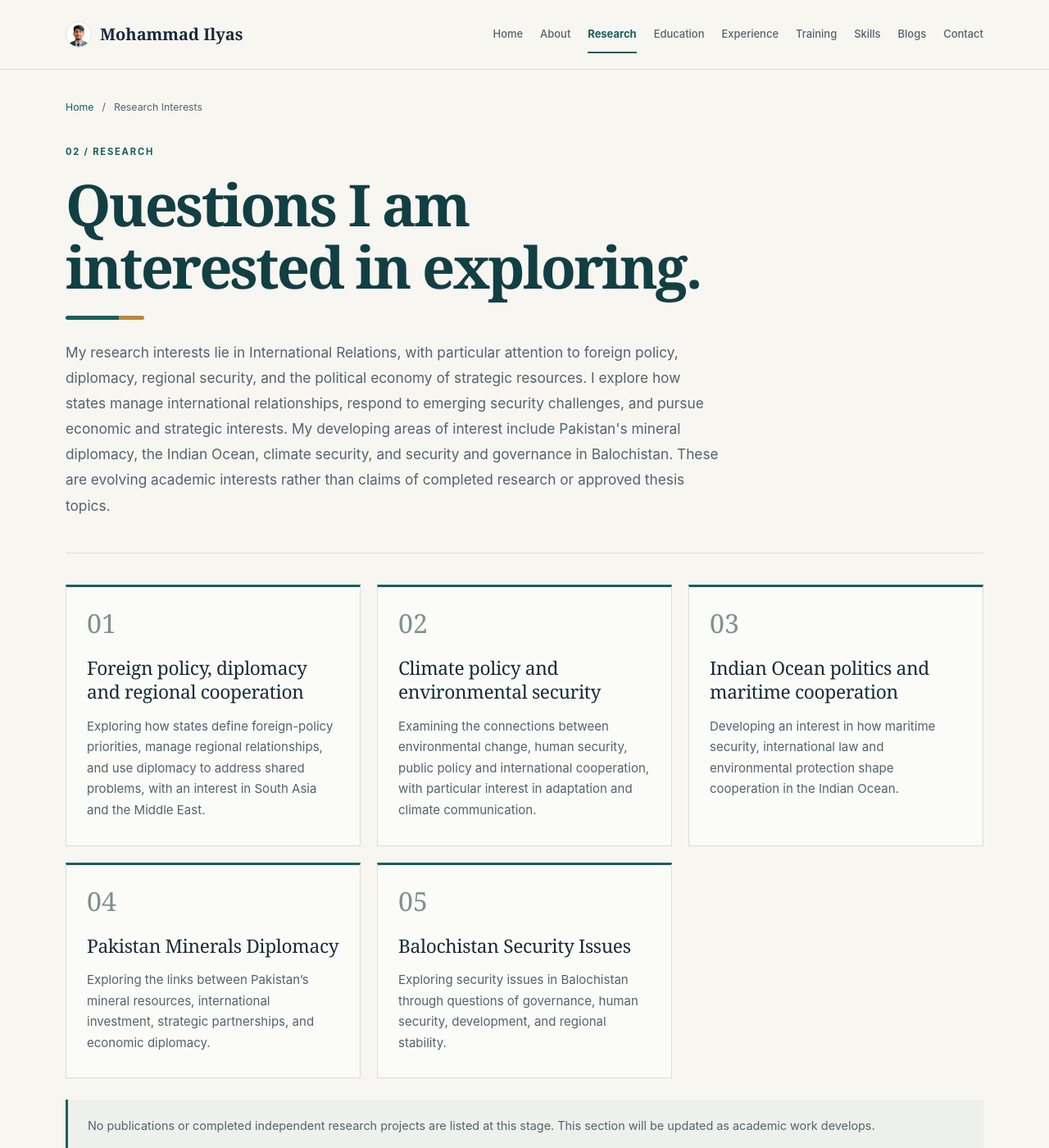
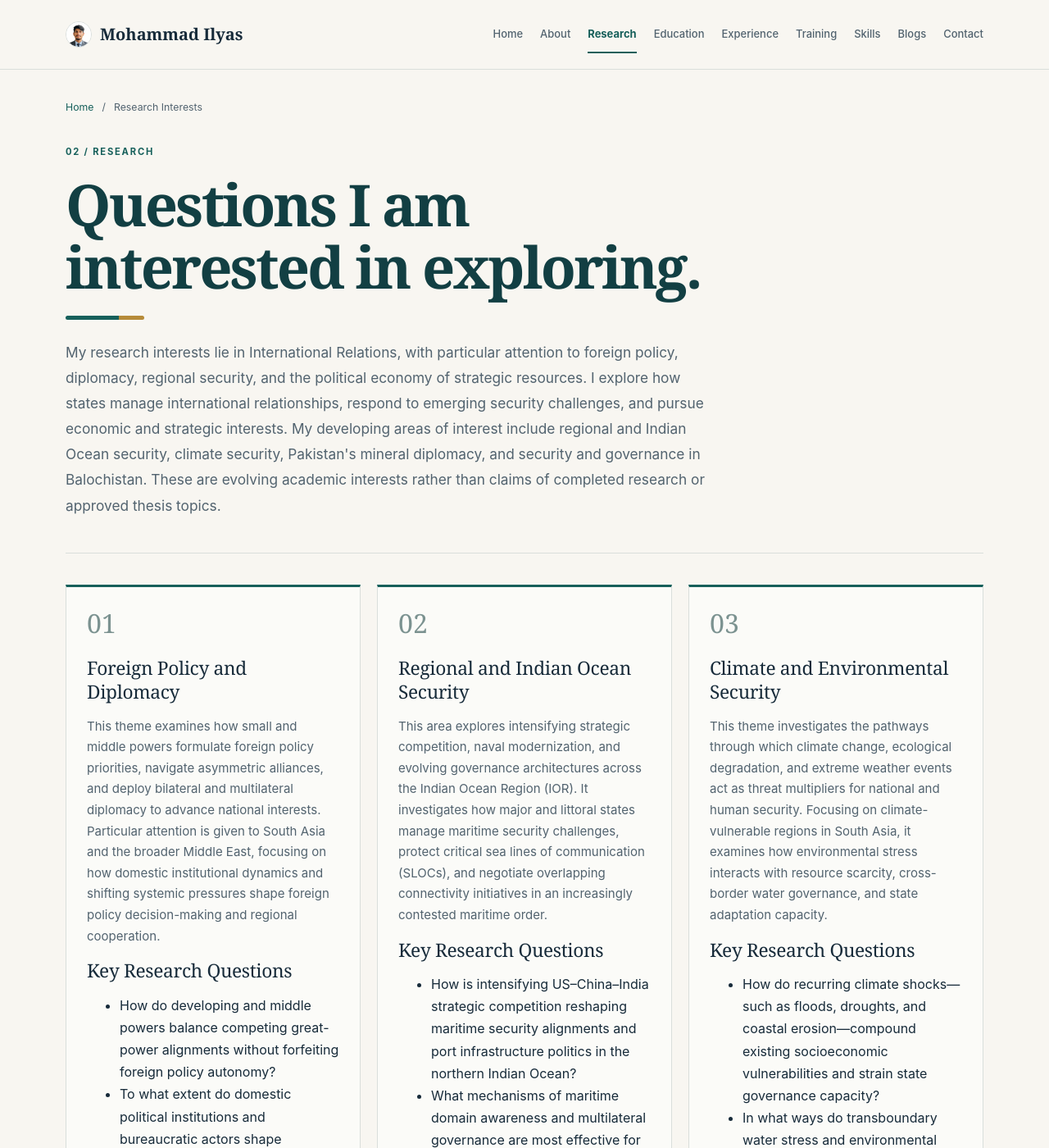
Before and after one commit to ilyasferozi121-svg/Ilyasferozi.me, a Jekyll site: the page built from research.html, in a window 1280 px wide and 1400 px high. Shown: the whole window at 82% size. Built offline with Jekyll 4.4.1, drawn with Linux system fonts in a browser that asks for light colours; some of the changed text lies outside the part shown.

Commit message:
Revise research interests and expand thematic details
Updated the introduction and description sections to reflect evolving research interests in International Relations, emphasizing regional security and climate issues. Enhanced the interest grid with detailed themes and key research questions related to foreign policy, Indian Ocean security, climate policy, mineral diplomacy, and governance in Balochistan.

```diff
--- a/research.html
+++ b/research.html
@@ -5,8 +5,73 @@ page_id: "research"
 permalink: "/research/"
 eyebrow: "02 / Research"
 heading: "Questions I am interested in exploring."
-intro: "My research interests lie in International Relations, with particular attention to foreign policy, diplomacy, regional security, and the political economy of strategic resources. I explore how states manage international relationships, respond to emerging security challenges, and pursue economic and strategic interests. My developing areas of interest include Pakistan's mineral diplomacy, the Indian Ocean, climate security, and security and governance in Balochistan. These are evolving academic interests rather than claims of completed research or approved thesis topics."
-description: "Explore Mohammad Ilyas's research interests in International Relations, focusing on foreign policy, diplomacy, climate security, Indian Ocean politics, Pakistan's mineral diplomacy, and Balochistan's security challenges."
+intro: "My research interests lie in International Relations, with particular attention to foreign policy, diplomacy, regional security, and the political economy of strategic resources. I explore how states manage international relationships, respond to emerging security challenges, and pursue economic and strategic interests. My developing areas of interest include regional and Indian Ocean security, climate security, Pakistan's mineral diplomacy, and security and governance in Balochistan. These are evolving academic interests rather than claims of completed research or approved thesis topics."
+description: "Research interests of Mohammad Ilyas in International Relations: foreign policy, Indian Ocean security, climate security, mineral diplomacy, and Balochistan."
 ---
-<div class="interest-grid"><article class="interest"><div class="num">01</div><h2>Foreign policy, diplomacy and regional cooperation</h2><p>Exploring how states define foreign-policy priorities, manage regional relationships, and use diplomacy to address shared problems, with an interest in South Asia and the Middle East.</p></article><article class="interest"><div class="num">02</div><h2>Climate policy and environmental security</h2><p>Examining the connections between environmental change, human security, public policy and international cooperation, with particular interest in adaptation and climate communication.</p></article><article class="interest"><div class="num">03</div><h2>Indian Ocean politics and maritime cooperation</h2><p>Developing an interest in how maritime security, international law and environmental protection shape cooperation in the Indian Ocean.</p></article><article class="interest"><div class="num">04</div><h2>Pakistan Minerals Diplomacy</h2><p>Exploring the links between Pakistan’s mineral resources, international investment, strategic partnerships, and economic diplomacy.</p></article><article class="interest"><div class="num">05</div><h2>Balochistan Security Issues</h2><p>Exploring security issues in Balochistan through questions of governance, human security, development, and regional stability.</p></article></div>
+<div class="interest-grid">
+  <article class="interest">
+    <div class="num">01</div>
+    <h2>Foreign Policy and Diplomacy</h2>
+    <p>This theme examines how small and middle powers formulate foreign policy priorities, navigate asymmetric alliances, and deploy bilateral and multilateral diplomacy to advance national interests. Particular attention is given to South Asia and the broader Middle East, focusing on how domestic institutional dynamics and shifting systemic pressures shape foreign policy decision-making and regional cooperation.</p>
+    <h3>Key Research Questions</h3>
+    <ul>
+      <li>How do developing and middle powers balance competing great-power alignments without forfeiting foreign policy autonomy?</li>
+      <li>To what extent do domestic political institutions and bureaucratic actors shape strategic shifts in bilateral diplomacy across South Asia?</li>
+      <li>Under what conditions can economic and multilateral diplomacy foster durable regional cooperation amid protracted geopolitical rivalries?</li>
+    </ul>
+    <p><strong>Concepts &amp; Literature:</strong> Foreign Policy Analysis (FPA), Neoclassical Realism, Strategic Hedging, Small and Middle Power Diplomacy, Regional Security Complex Theory (RSCT), Economic Statecraft.</p>
+  </article>
+
+  <article class="interest">
+    <div class="num">02</div>
+    <h2>Regional and Indian Ocean Security</h2>
+    <p>This area explores intensifying strategic competition, naval modernization, and evolving governance architectures across the Indian Ocean Region (IOR). It investigates how major and littoral states manage maritime security challenges, protect critical sea lines of communication (SLOCs), and negotiate overlapping connectivity initiatives in an increasingly contested maritime order.</p>
+    <h3>Key Research Questions</h3>
+    <ul>
+      <li>How is intensifying US–China–India strategic competition reshaping maritime security alignments and port infrastructure politics in the northern Indian Ocean?</li>
+      <li>What mechanisms of maritime domain awareness and multilateral governance are most effective for addressing non-traditional threats such as piracy, trafficking, and marine degradation?</li>
+      <li>How do littoral states in the Arabian Sea balance commercial port development with broader regional security imperatives?</li>
+    </ul>
+    <p><strong>Concepts &amp; Literature:</strong> Maritime Security, Sea Lines of Communication (SLOCs), Geoeconomics and Connectivity Politics, Strategic Hedging in Littoral States, Maritime Domain Awareness (MDA), Indo-Pacific Regional Order.</p>
+  </article>
+
+  <article class="interest">
+    <div class="num">03</div>
+    <h2>Climate and Environmental Security</h2>
+    <p>This theme investigates the pathways through which climate change, ecological degradation, and extreme weather events act as threat multipliers for national and human security. Focusing on climate-vulnerable regions in South Asia, it examines how environmental stress interacts with resource scarcity, cross-border water governance, and state adaptation capacity.</p>
+    <h3>Key Research Questions</h3>
+    <ul>
+      <li>How do recurring climate shocks—such as floods, droughts, and coastal erosion—compound existing socioeconomic vulnerabilities and strain state governance capacity?</li>
+      <li>In what ways do transboundary water stress and environmental degradation affect bilateral relations and cooperative frameworks in South Asia?</li>
+      <li>How effectively do national climate adaptation policies translate international climate commitments into localized human security outcomes?</li>
+    </ul>
+    <p><strong>Concepts &amp; Literature:</strong> Environmental Security, Securitization Theory, Human Security, Climate–Conflict Nexus, Transboundary Water Governance, Climate Adaptation and Resilience Policy.</p>
+  </article>
+
+  <article class="interest">
+    <div class="num">04</div>
+    <h2>Pakistan's Mineral Diplomacy</h2>
+    <p>This research area analyzes the intersection of critical mineral wealth, foreign direct investment, and geopolitical competition in Pakistan's external relations. It examines how Pakistan leverages strategic mineral reserves—such as copper, gold, and rare earth elements—to attract international partnerships while navigating intensifying US–China competition over global critical mineral supply chains.</p>
+    <h3>Key Research Questions</h3>
+    <ul>
+      <li>How does Pakistan structure its mineral diplomacy to attract foreign capital and technical expertise while safeguarding long-term national economic sovereignty?</li>
+      <li>To what extent has global competition over critical mineral supply chains reshaped US, Chinese, and Gulf engagement with Pakistan's extractive sector?</li>
+      <li>What regulatory, institutional, and geopolitical risks influence the sustainability of foreign investment in large-scale mining projects?</li>
+    </ul>
+    <p><strong>Concepts &amp; Literature:</strong> International Political Economy (IPE), Critical Minerals and Supply Chain Geopolitics, Resource Nationalism, Extractive Governance, Geoeconomics, Asymmetric Interdependence.</p>
+  </article>
+
+  <article class="interest">
+    <div class="num">05</div>
+    <h2>Security and Governance in Balochistan</h2>
+    <p>This theme examines the interconnected dynamics of political stability, subnational governance, and regional security in Balochistan. Positioned at the crossroads of South Asia, Central Asia, and the Arabian Sea, the province offers a critical lens for studying how center–periphery relations, infrastructure development, and cross-border dynamics influence human security and long-term stability.</p>
+    <h3>Key Research Questions</h3>
+    <ul>
+      <li>How do governance deficits, center–periphery fiscal arrangements, and local institutional capacity affect long-term political stability in Balochistan?</li>
+      <li>In what ways do transboundary security dynamics along the Pakistan–Iran and Pakistan–Afghanistan borders shape provincial security governance?</li>
+      <li>How can mega-infrastructure and resource-extraction initiatives be aligned with inclusive socioeconomic development to strengthen human security?</li>
+    </ul>
+    <p><strong>Concepts &amp; Literature:</strong> Subnational Governance and Center–Periphery Relations, Human Security and Development Nexus, Borderland Studies, Transboundary Security, State Capacity and Institutional Legitimacy.</p>
+  </article>
+</div>
 <div class="note">No publications or completed independent research projects are listed at this stage. This section will be updated as academic work develops.</div>
```
